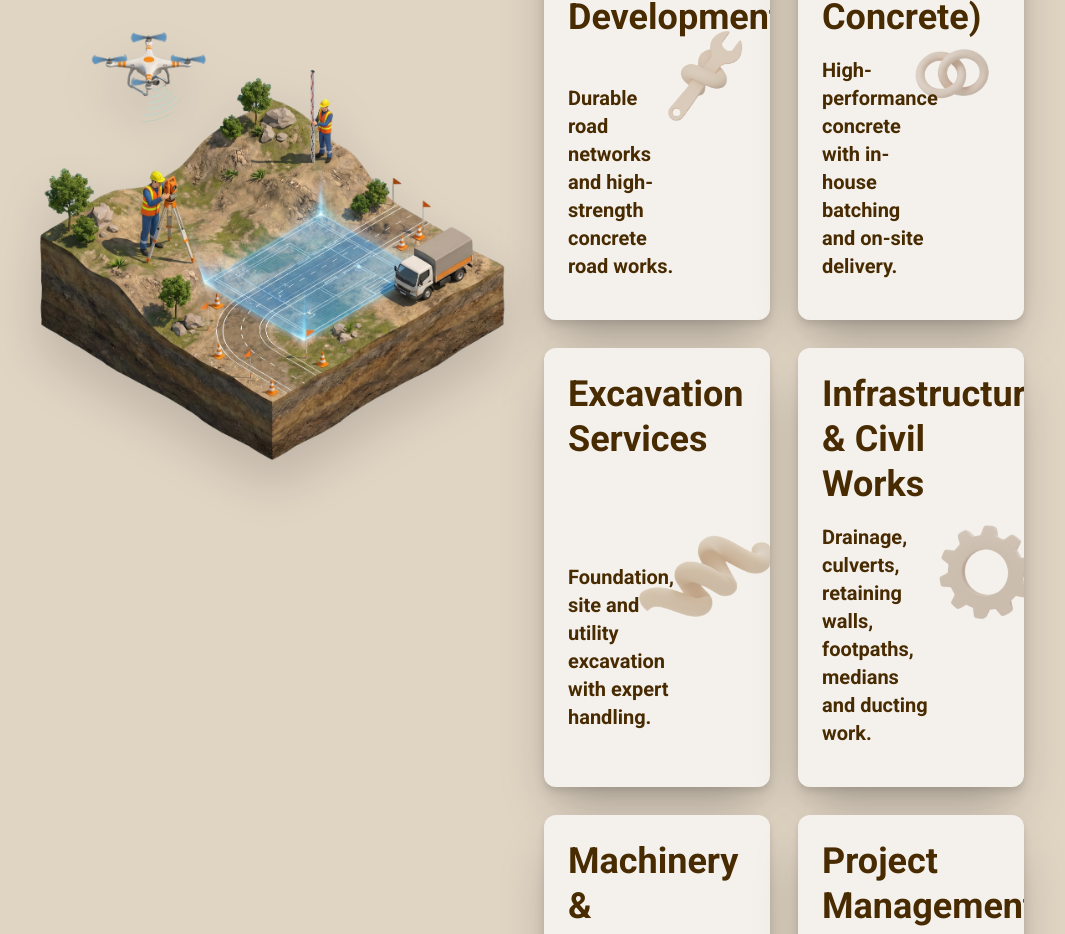
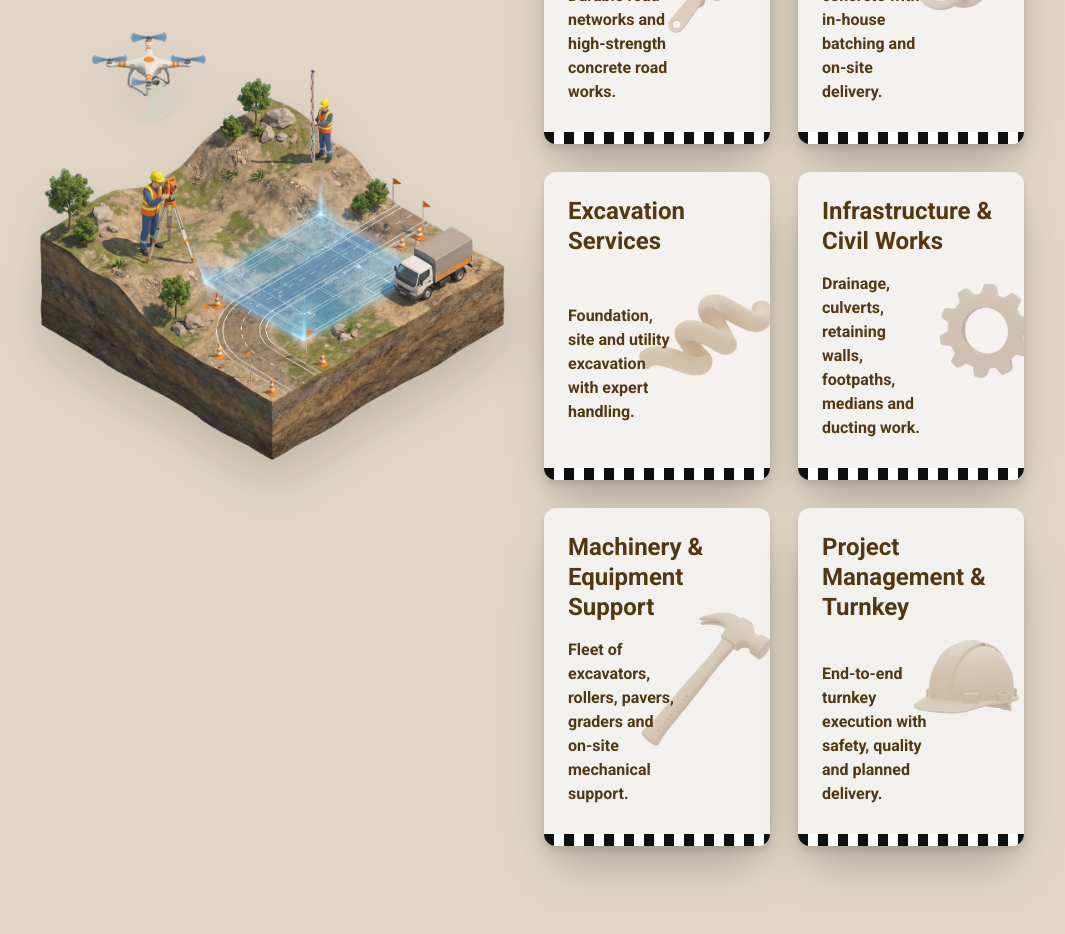
Before and after one commit to AceRyx-Official/Nia_Project, a Next.js app: page / in a window 1280 px wide. Shown: the part 1860-2794 px from the top of the page, without its empty margins (112-1177 px from the left). Built offline with nearby package versions, Linux system fonts and the light colour scheme; a web font is replaced by a local one.

Commit message:
fixed services

```diff
--- a/components/Projects.tsx
+++ b/components/Projects.tsx
@@ -82,7 +82,7 @@ const Projects = () => {
 
                   <div className="px-10 pb-10">
                     <div className="h-4 w-full rounded-full bg-green-100">
-                      <div className="h-full w-3/4 rounded-full bg-gradient-to-r from-green-500 to-emerald-300"  />
+                      <div className="h-full w-3/4 rounded-full bg-gradient-to-r from-green-500 to-emerald-300" />
                     </div>
                   </div>
                 </div>
@@ -133,7 +133,7 @@ const Projects = () => {
                   </div>
                   <div className="px-5 sm:px-10 pb-5 sm:pb-10">
                     <div className="h-2.5 sm:h-4 w-full rounded-full bg-green-100">
-                      <div className="h-full w-full rounded-full bg-gradient-to-r from-green-500 to-emerald-300"/>
+                      <div className="h-full w-full rounded-full bg-gradient-to-r from-green-500 to-emerald-300" />
                     </div>
                   </div>
                 </div>
--- a/components/Services.tsx
+++ b/components/Services.tsx
@@ -47,7 +47,7 @@ export default function Services() {
             <div className="grid grid-cols-1 sm:grid-cols-2 gap-7">
 
               {/* 1. Road Construction & Development */}
-              <div className="relative min-h-[300px] p-6 rounded-xl shadow-2xl drop-shadow-lg bg-[#F4F1ED] overflow-hidden transform hover:scale-[1.07] transition duration-300">
+              <div className="relative min-h-[180px] p-6 rounded-xl shadow-2xl drop-shadow-lg bg-[#F4F1ED] overflow-hidden transform hover:scale-[1.07] transition duration-300">
                 <div className="absolute -right-24 top-1/2 -translate-y-1/2 z-0">
                   <Image
                     src="/Services/wrench.png"
@@ -58,17 +58,19 @@ export default function Services() {
                   />
                 </div>
                 <div className="relative z-10 flex flex-col justify-between h-full text-[#482b01]">
-                  <h4 className="font-bold text-4xl leading-tight mb-4">
+                  <h4 className="font-bold text-2xl leading-tight mb-4">
                     Road Construction & Development
                   </h4>
-                  <span className="text-xl font-bold max-w-[60%] mb-4">
+                  <span className="text-base font-bold max-w-[60%] mb-4">
                     Durable road networks and high-strength concrete road works.
                   </span>
                 </div>
+                {/* Striped strip at base */}
+                <div className="absolute bottom-0 left-0 right-0 h-3 bg-gradient-to-r from-black via-white to-black" style={{backgroundImage: 'repeating-linear-gradient(90deg, black 0px, black 10px, white 10px, white 20px)'}}></div>
               </div>
 
               {/* 2. RMC */}
-              <div className="relative min-h-[300px] p-6 rounded-xl shadow-2xl drop-shadow-lg bg-[#F4F1ED] overflow-hidden transform hover:scale-[1.07] transition duration-300">
+              <div className="relative min-h-[180px] p-6 rounded-xl shadow-2xl drop-shadow-lg bg-[#F4F1ED] overflow-hidden transform hover:scale-[1.07] transition duration-300">
                 <div className="absolute -right-24 top-1/2 -translate-y-1/2 z-0">
                   <Image
                     src="/Services/rings.png"
@@ -79,17 +81,19 @@ export default function Services() {
                   />
                 </div>
                 <div className="relative z-10 flex flex-col justify-between h-full text-[#482b01]">
-                  <h4 className="font-bold text-4xl leading-tight mb-4">
+                  <h4 className="font-bold text-2xl leading-tight mb-4">
                     RMC (Ready Mix Concrete)
                   </h4>
-                  <span className="text-xl font-bold max-w-[60%] mb-4">
+                  <span className="text-base font-bold max-w-[60%] mb-4">
                     High-performance concrete with in-house batching and on-site delivery.
                   </span>
                 </div>
+                {/* Striped strip at base */}
+                <div className="absolute bottom-0 left-0 right-0 h-3 bg-gradient-to-r from-black via-white to-black" style={{backgroundImage: 'repeating-linear-gradient(90deg, black 0px, black 10px, white 10px, white 20px)'}}></div>
               </div>
 
               {/* 3. Excavation Services */}
-              <div className="relative min-h-[300px] p-6 rounded-xl shadow-2xl drop-shadow-lg bg-[#F4F1ED] overflow-hidden transform hover:scale-[1.07] transition duration-300">
+              <div className="relative min-h-[180px] p-6 rounded-xl shadow-2xl drop-shadow-lg bg-[#F4F1ED] overflow-hidden transform hover:scale-[1.07] transition duration-300">
                 <div className="absolute -right-24 top-1/2 -translate-y-1/2 z-0">
                   <Image
                     src="/Services/swirl.png"
@@ -100,17 +104,19 @@ export default function Services() {
                   />
                 </div>
                 <div className="relative z-10 flex flex-col justify-between h-full text-[#482b01]">
-                  <h4 className="font-bold text-4xl leading-tight mb-4">
+                  <h4 className="font-bold text-2xl leading-tight mb-4">
                     Excavation Services
                   </h4>
-                  <span className="text-xl font-bold max-w-[60%] mb-8">
+                  <span className="text-base font-bold max-w-[60%] mb-8">
                     Foundation, site and utility excavation with expert handling.
                   </span>
                 </div>
+                {/* Striped strip at base */}
+                <div className="absolute bottom-0 left-0 right-0 h-3 bg-gradient-to-r from-black via-white to-black" style={{backgroundImage: 'repeating-linear-gradient(90deg, black 0px, black 10px, white 10px, white 20px)'}}></div>
               </div>
 
               {/* 4. Infrastructure & Civil Works */}
-              <div className="relative min-h-[300px] p-6 rounded-xl shadow-2xl drop-shadow-lg bg-[#F4F1ED] overflow-hidden transform hover:scale-[1.07] transition duration-300">
+              <div className="relative min-h-[180px] p-6 rounded-xl shadow-2xl drop-shadow-lg bg-[#F4F1ED] overflow-hidden transform hover:scale-[1.07] transition duration-300">
                 <div className="absolute -right-24 top-1/2 -translate-y-1/2 z-0">
                   <Image
                     src="/Services/Gear.png"
@@ -121,17 +127,19 @@ export default function Services() {
                   />
                 </div>
                 <div className="relative z-10 flex flex-col justify-between h-full text-[#482b01]">
-                  <h4 className="font-bold text-4xl leading-tight mb-4">
+                  <h4 className="font-bold text-2xl leading-tight mb-4">
                     Infrastructure & Civil Works
                   </h4>
-                  <span className="text-xl font-bold max-w-[60%] mb-4">
+                  <span className="text-base font-bold max-w-[60%] mb-4">
                     Drainage, culverts, retaining walls, footpaths, medians and ducting work.
                   </span>
                 </div>
+                {/* Striped strip at base */}
+                <div className="absolute bottom-0 left-0 right-0 h-3 bg-gradient-to-r from-black via-white to-black" style={{backgroundImage: 'repeating-linear-gradient(90deg, black 0px, black 10px, white 10px, white 20px)'}}></div>
               </div>
 
               {/* 5. Machinery & Equipment Support */}
-              <div className="relative min-h-[300px] p-6 rounded-xl shadow-2xl drop-shadow-lg bg-[#F4F1ED] overflow-hidden transform hover:scale-[1.07] transition duration-300">
+              <div className="relative min-h-[180px] p-6 rounded-xl shadow-2xl drop-shadow-lg bg-[#F4F1ED] overflow-hidden transform hover:scale-[1.07] transition duration-300">
                 <div className="absolute -right-24 top-1/2 -translate-y-1/2 z-0">
                   <Image
                     src="/Services/hammer.png"
@@ -142,17 +150,19 @@ export default function Services() {
                   />
                 </div>
                 <div className="relative z-10 flex flex-col justify-between h-full text-[#482b01]">
-                  <h4 className="font-bold text-4xl leading-tight mb-4">
+                  <h4 className="font-bold text-2xl leading-tight mb-4">
                     Machinery & Equipment Support
                   </h4>
-                  <span className="text-xl font-bold max-w-[60%] mb-4">
+                  <span className="text-base font-bold max-w-[60%] mb-4">
                     Fleet of excavators, rollers, pavers, graders and on-site mechanical support.
                   </span>
                 </div>
+                {/* Striped strip at base */}
+                <div className="absolute bottom-0 left-0 right-0 h-3 bg-gradient-to-r from-black via-white to-black" style={{backgroundImage: 'repeating-linear-gradient(90deg, black 0px, black 10px, white 10px, white 20px)'}}></div>
               </div>
 
               {/* 6. Project Management & Turnkey */}
-              <div className="relative min-h-[300px] p-6 rounded-xl shadow-2xl drop-shadow-lg bg-[#F4F1ED] overflow-hidden transform hover:scale-[1.07] transition duration-300">
+              <div className="relative min-h-[180px] p-6 rounded-xl shadow-2xl drop-shadow-lg bg-[#F4F1ED] overflow-hidden transform hover:scale-[1.07] transition duration-300">
                 <div className="absolute -right-12 top-1/2 -translate-y-1/2 z-0">
                   <Image
                     src="/Services/helmet.png"
@@ -163,13 +173,15 @@ export default function Services() {
                   />
                 </div>
                 <div className="relative z-10 flex flex-col justify-between h-full text-[#482b01]">
-                  <h4 className="font-bold text-4xl leading-tight mb-4">
+                  <h4 className="font-bold text-2xl leading-tight mb-4">
                     Project Management & Turnkey
                   </h4>
-                  <span className="text-xl font-bold max-w-[60%] mb-4">
+                  <span className="text-base font-bold max-w-[60%] mb-4">
                     End-to-end turnkey execution with safety, quality and planned delivery.
                   </span>
                 </div>
+                {/* Striped strip at base */}
+                <div className="absolute bottom-0 left-0 right-0 h-3 bg-gradient-to-r from-black via-white to-black" style={{backgroundImage: 'repeating-linear-gradient(90deg, black 0px, black 10px, white 10px, white 20px)'}}></div>
               </div>
 
             </div>
```
Lines whose indentation alone changed are shown as unchanged.
